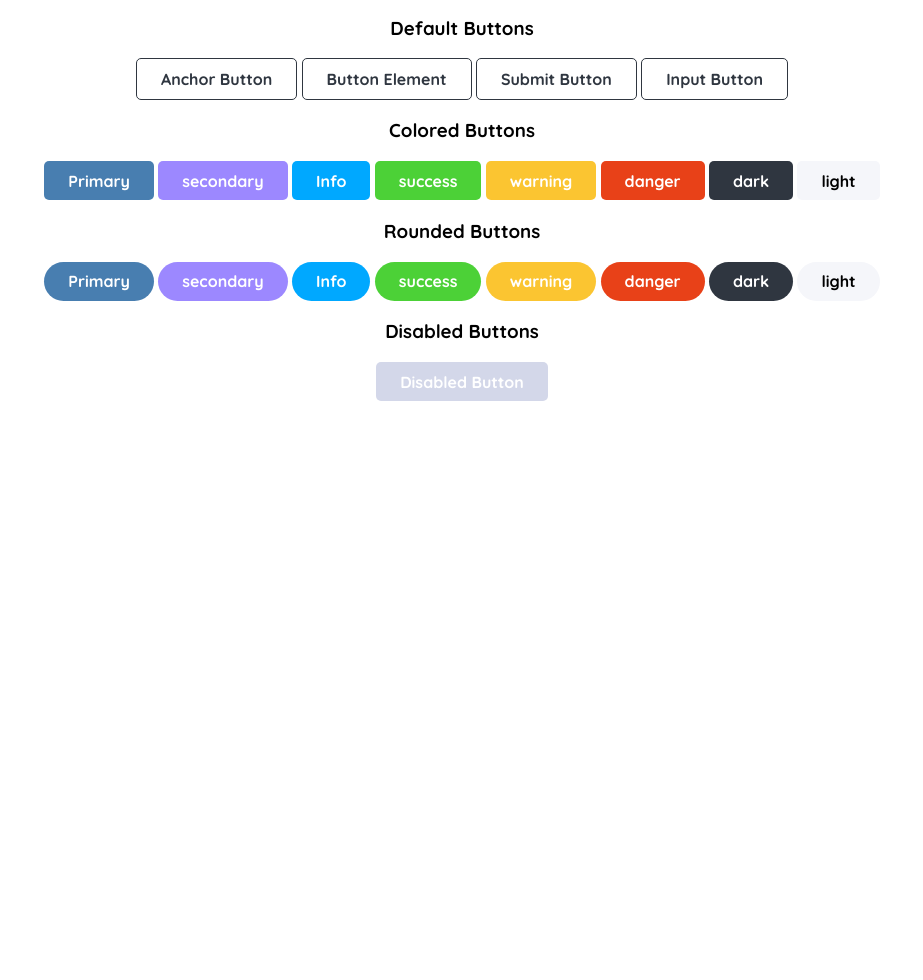
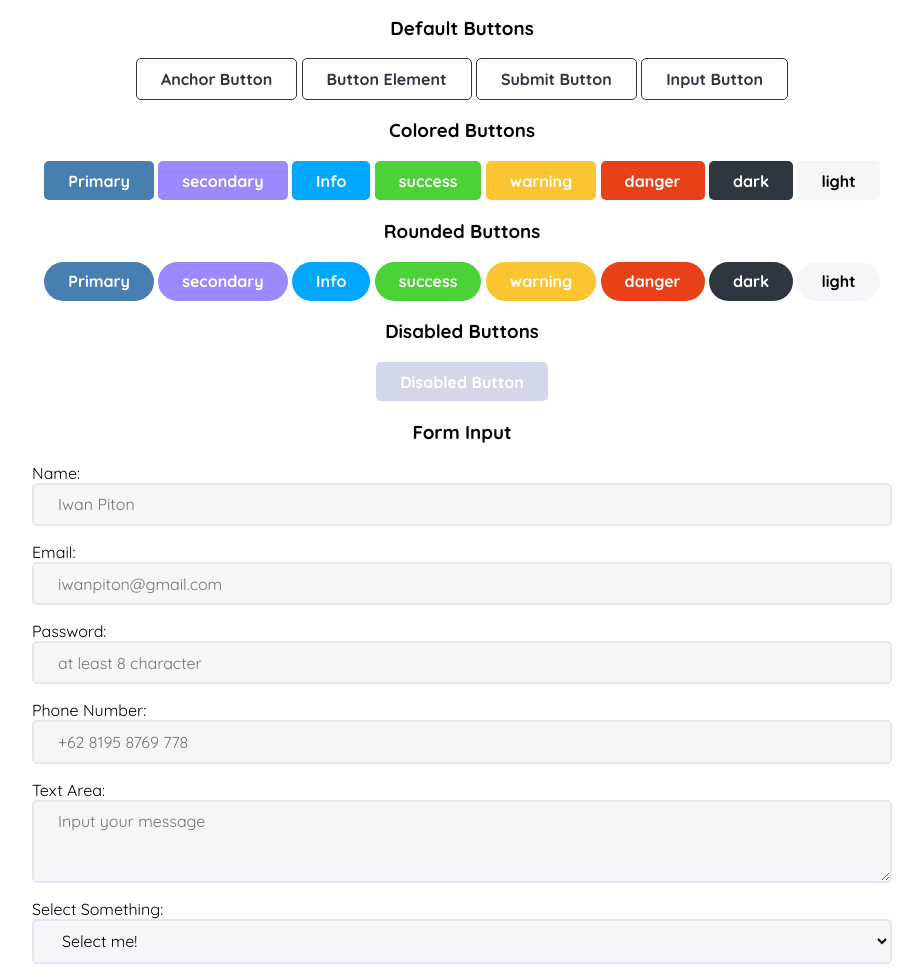
Before and after one commit to rakhmatnw/noob.css, a plain HTML site: page index.html in a window 1280 px wide. Shown: the part 106-1086 px from the top of the page, without its empty margins (178-1101 px from the left). Before the commit the page ends 800 px from the top, so only its background shows below. Drawn offline with Linux system fonts and the light colour scheme.

Commit message:
[rakhmatnw] - some update

```diff
--- a/index.html
+++ b/index.html
@@ -9,6 +9,8 @@
     <link rel="stylesheet" href="style.css">
 </head>
 <body>
+
+    <div class="container">
         <h1>Kecik UI</h1>
         <p>Still work in progress</p>
         <h3>Default Buttons</h3>
@@ -41,6 +43,37 @@
         <h3>Disabled Buttons</h3>
         <button class="btn" disabled>Disabled Button</button>
 
+        <h3>Form Input</h3>
+        <div class="form-group">
+            <label for="name">Name:</label>
+            <input class="form-input" type="text" id="name" placeholder="Iwan Piton">
+        </div>
+        <div class="form-group">
+            <label for="email">Email:</label>
+            <input class="form-input" type="email" id="email" placeholder="iwanpiton@gmail.com">
+        </div>
+        <div class="form-group">
+            <label for="pass">Password:</label>
+            <input class="form-input" type="password" id="pass" placeholder="at least 8 character">
+        </div>
+        <div class="form-group">
+            <label for="phone">Phone Number:</label>
+            <input class="form-input" type="number" id="phone" placeholder="+62 8195 8769 778">
+        </div>
+        <div class="form-group">
+            <label for="textarea">Text Area:</label>
+            <textarea class="form-input" id="textarea" placeholder="Input your message" rows="3"></textarea>
+        </div>
+        <div class="form-group">
+            <label for="select">Select Something:</label>
+            <select id="select" class="form-input">
+                <option>Select me!</option>
+                <option>Or me!</option>
+                <option>Me too!</option>
+            </select>
+        </div>
+
+    </div>
 
 </body>
 </html>
--- a/sass/_main.scss
+++ b/sass/_main.scss
@@ -2,4 +2,6 @@
 
 @import 'variables';
 @import 'functions';
+@import 'layouts';
 @import 'buttons';
+@import 'forms';
```
Also changed, not shown: kecik.css, 1 other file. Lines whose indentation alone changed are shown as unchanged.
